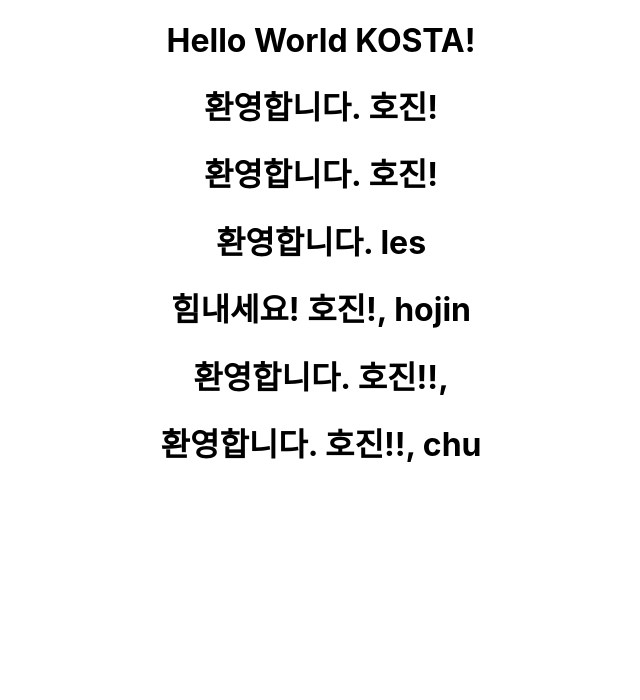
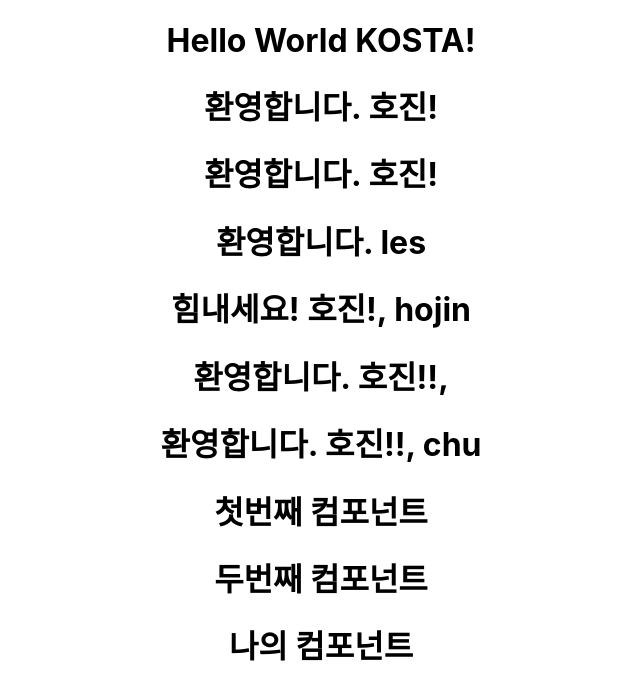
Before and after one commit to seedevk8s/react-basics, a React (Create React App) app: page / in a window 1280 px wide. Shown: the top 700 px of the page, without its empty margins (319-959 px from the left). Built offline with nearby package versions, Linux system fonts and the light colour scheme.

Commit message:
컴포넌트 임포트 및 익스포트하기

```diff
--- a/src/App.js
+++ b/src/App.js
@@ -4,6 +4,11 @@
 import Greeting from './components/Welcome2';
 import Welcome3 from './components/Welcome3';
 import Goodbye from './components/Goodbye';
+// import { FirstComponent, SecondComponent } from './components/MyComponent';
+// import { FirstComponent as FC, SecondComponent } from './components/MyComponent';
+import { FirstComponent as FC, SecondComponent as SC } from './components/MyComponent';
+// import MyComponent from './components/MyComponent';
+import MC from './components/MyComponent';
 
 function App() {
   return (
@@ -15,6 +20,12 @@
       <Welcome3 name="hojin" />
       <Goodbye />
       <Goodbye name="chu" />
+      {/* <FirstComponent /> */}
+      <FC />
+      {/* <SecondComponent /> */}
+      <SC />
+      {/* <MyComponent /> */}
+      <MC />
     </div>
   );
 }
--- /dev/null
+++ b/src/components/MyComponent.js
@@ -0,0 +1,15 @@
+export function FirstComponent() {
+    return <h1>첫번째 컴포넌트</h1>
+}
+
+export function SecondComponent() {
+    return <h1>두번째 컴포넌트</h1>
+}
+
+// export default FirstComponent
+
+function MyComponent() {
+    return <h1>나의 컴포넌트</h1>
+}
+
+export default MyComponent
```
